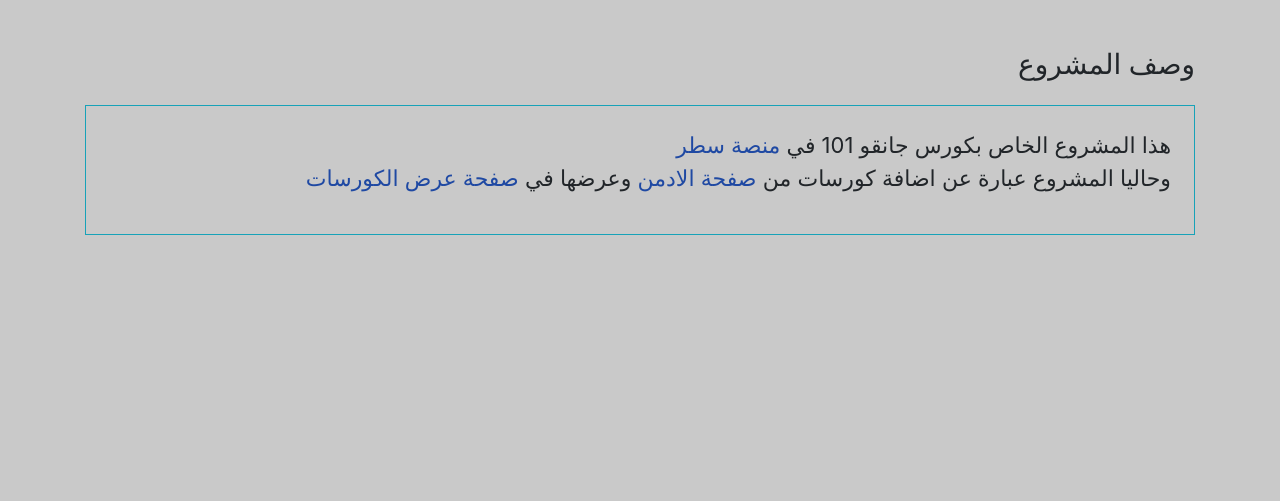
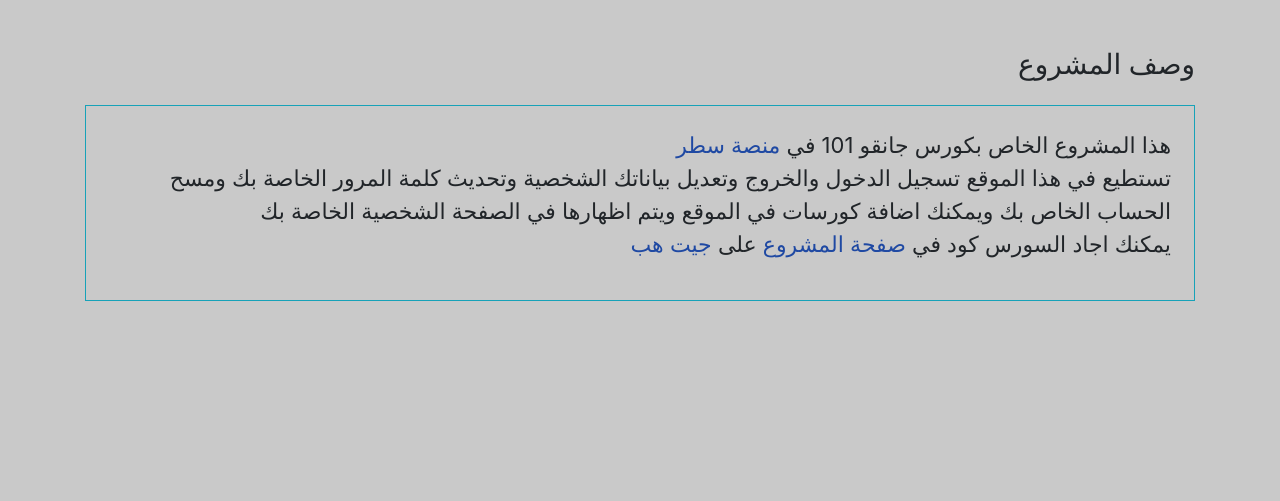
Before and after one commit to TheAwiteb/django101Project, a Django app: page /about/ in a window 1280 px wide. Shown: the part 86-587 px from the top of the page. Run offline with Django 3.2, Linux system fonts and the light colour scheme; some libraries are stand-ins or nearby versions.

Commit message:
update about page

```diff
--- a/templates/about/about.html
+++ b/templates/about/about.html
@@ -37,9 +37,12 @@
         <h3 class="title">وصف المشروع</h3>
         <div class="border border-info info">
             <p>
-                هذا المشروع الخاص بكورس جانقو 101 في <a href="https://satr.codes">منصة سطر</a>
+                هذا المشروع الخاص بكورس جانقو 101 في <a target="_blank" href="https://satr.codes">منصة سطر</a>
                 <br>
-                وحاليا المشروع عبارة عن اضافة كورسات من <a target="_blank" href="admin">صفحة الادمن</a> وعرضها في <a target="_blank" href="Courses-list">صفحة عرض الكورسات</a>
+                تستطيع في هذا الموقع تسجيل الدخول والخروج وتعديل بياناتك الشخصية
+                وتحديث كلمة المرور الخاصة بك ومسح الحساب الخاص بك ويمكنك اضافة كورسات في الموقع ويتم اظهارها في الصفحة الشخصية الخاصة بك
+                <br>
+                يمكنك اجاد السورس كود في <a target="_blank" href="https://github.com/theAwiteb/django101Project">صفحة المشروع</a> على <a target="_blank" href="https://github.com">جيت هب</a>
             </p>
         </div>
     </div>
```
